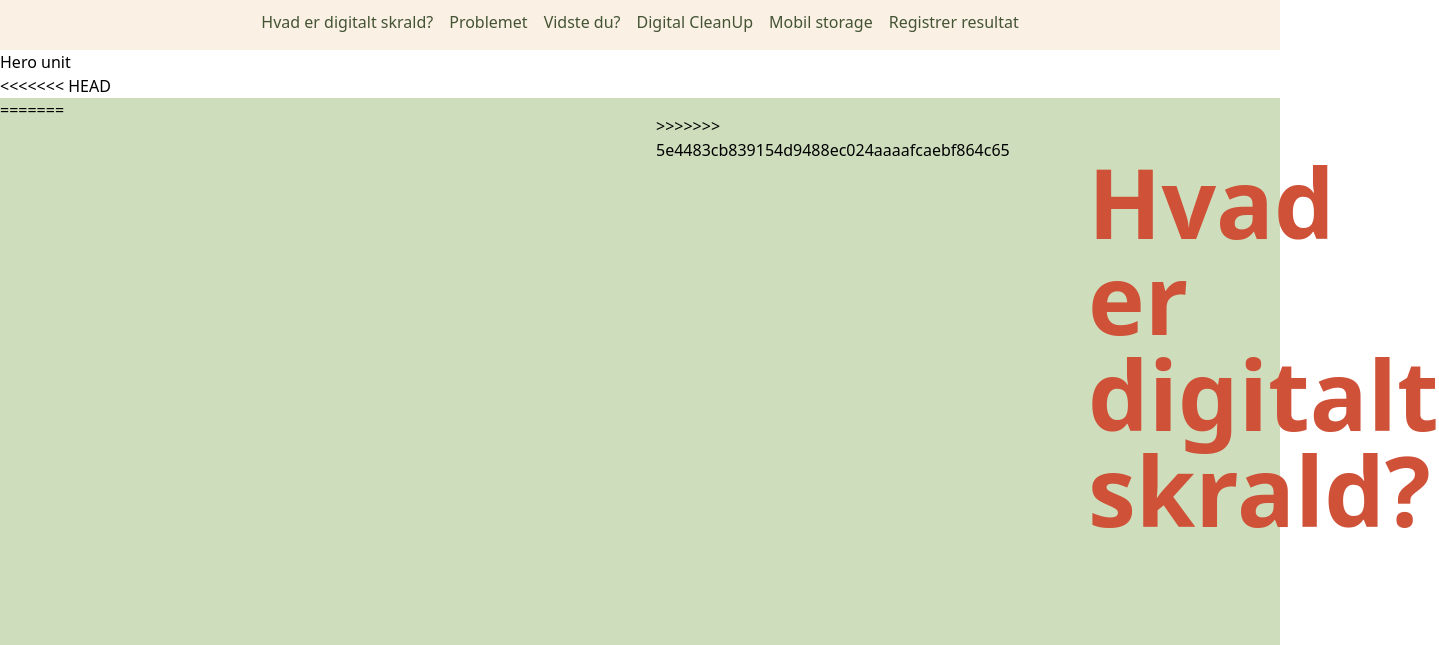
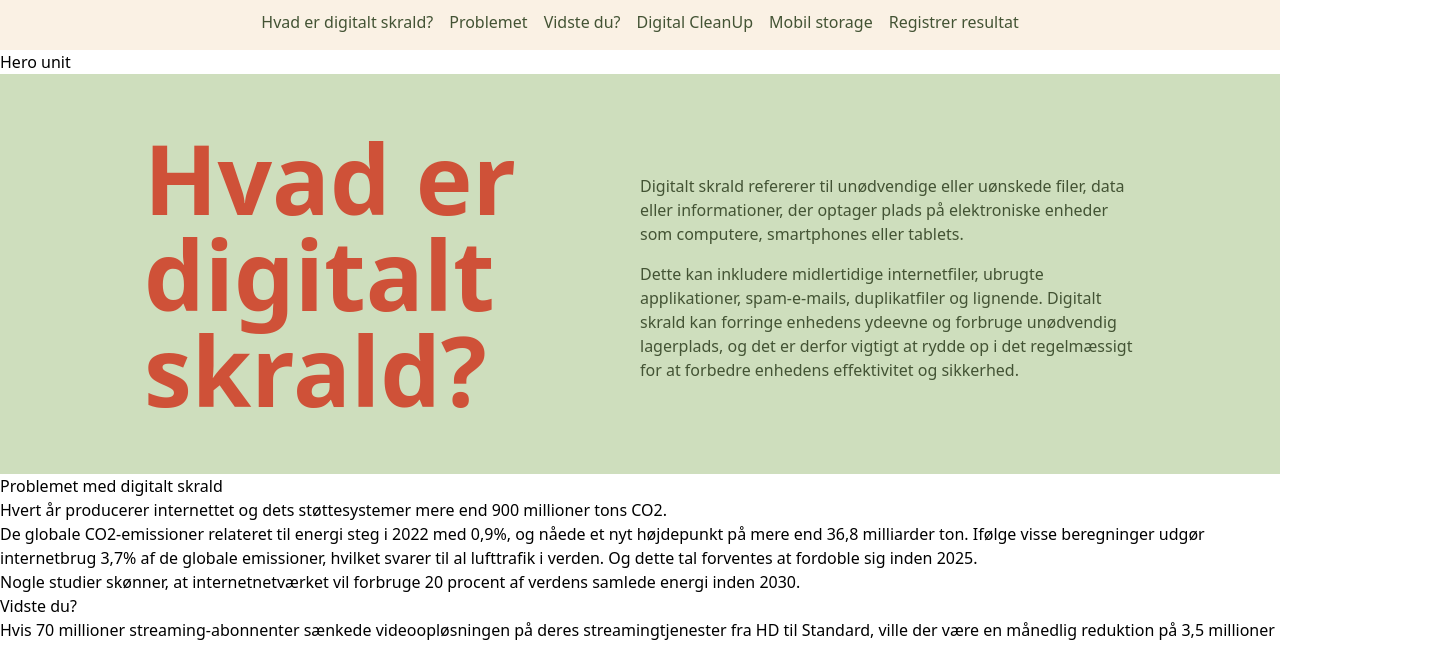
Before and after one commit to MadeleineMadsen/Digital-CleanUp-Day, an Astro site: page / in a window 1280 px wide. Shown: the part 118-763 px from the top of the page, 1439 px wide, since content can reach past the window. Built offline with nearby package versions, Linux system fonts and the light colour scheme; Astro itself is replaced by a stand-in of ours.

Commit message:
Ændringer - merch

```diff
--- a/src/pages/index.astro
+++ b/src/pages/index.astro
@@ -11,13 +11,8 @@ import Button from '../components/Button.astro';
 	</section>
 
 	<!-- Sektion 1 - Hvad er digitalt skrald -->
-<<<<<<< HEAD
-	<section id="sektion1" class="bg-[#CEDEBD]">
-		<article class=" grid grid-cols-2" >
-=======
-	<section class="bg-[#CEDEBD] p-4">
+	<section id="sektion1" class="bg-[#CEDEBD] p-4">
 		<article class=" lg:grid grid-cols-2" >
->>>>>>> 5e4483cb839154d9488ec024aaaafcaebf864c65
 			<div>
 			<h1 class="text-[#CF5138] text-8xl font-semibold ml-28 lg:ml-32 mt-10 mb-10">Hvad er digitalt skrald?</h1>
 		</div>
```
